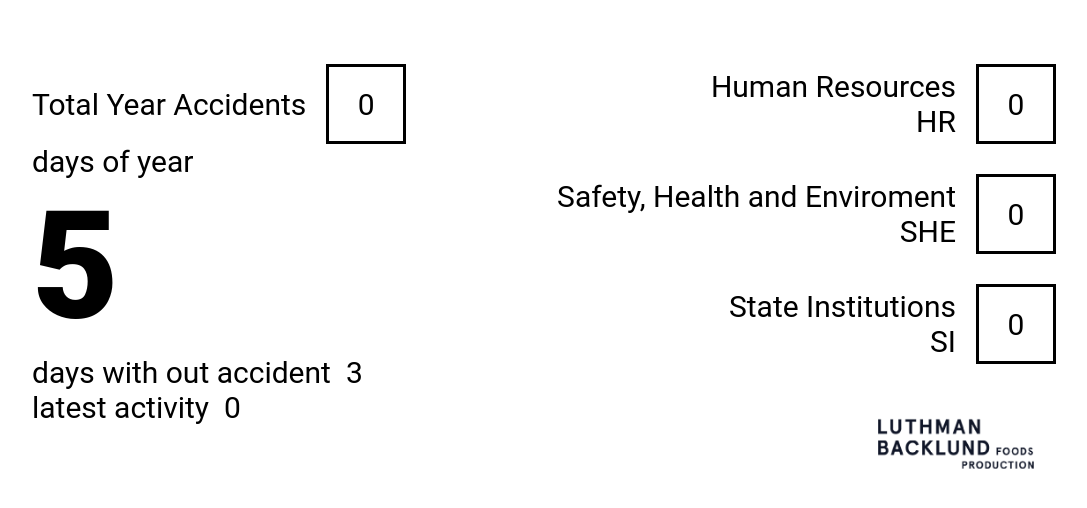
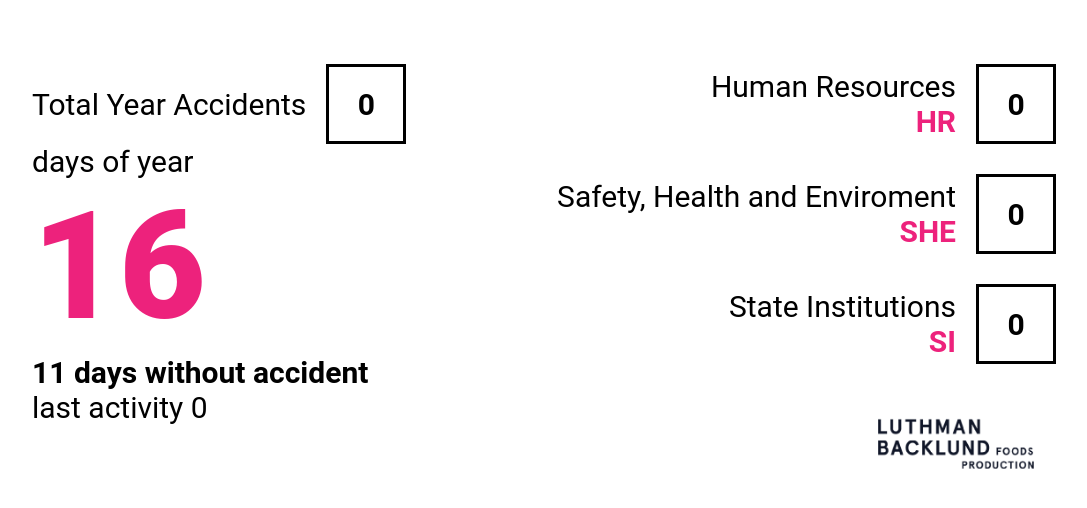
Before and after one commit to NikoDola/days-without-accident_node-express, a website: page index.html in a window 1280 px wide. Shown: the whole page, without its empty margins (96-1183 px from the left). Drawn offline with Linux system fonts and the light colour scheme.

Commit message:
gitignore

```diff
--- a/app.js
+++ b/app.js
@@ -7,6 +7,7 @@ const port = 3000;
 
 app.use(express.static('public'));
 
+const millisecondsInDay = 1000 * 60 * 60 * 24;
 let isResetting = false;
 
 let daysWithOut = 0;
@@ -111,7 +112,7 @@ app.get('/reset', (req, res) => {
     isResetting = false; // Reset the flag after writing
     console.log('After reset - lastActivity:', lastActivity, 'daysWithOut:', daysWithOut, 'hr:', hr, 'she:', she, 'si:', si);
 
-    res.send('Attribute has been reset to 0');
+    res.send('You just add a accident, if you want to edit or delete a accident please edit the memory.json file who is into the code directory');
 });
 
 app.listen(port, () => {
--- a/data.json
+++ b/data.json
@@ -1,6 +1,6 @@
 {
-  "seconds": 5,
-  "follow": 3,
+  "seconds": 16,
+  "follow": 11,
   "total": 0,
   "lastActivity": 0,
   "hr": 0,
--- a/daysWithOut.json
+++ /dev/null
@@ -1,3 +0,0 @@
-{
-  "daysWithOut": 15
-}
--- a/index.html
+++ b/index.html
@@ -21,14 +21,9 @@
                 <p>days of year</p>
                 <p class="mainCounter" id="main"></p>
             </div>
-            <div style="display: flex; gap: 15px;">
-                <p>days with out accident</p>
-                <p id="latest"></p>
-            </div>
-            <div style="display: flex; gap: 15px;">
-                <p> latest activity</p>
-                <p id="lastActivity"></p>
-            </div>
+                <p style="font-weight: 700;" id="latest"></p>
+
+            <p id="lastActivity"></p>
         </div>
         <div class="right">
             <div class="category">
--- a/memory.json
+++ b/memory.json
@@ -1,5 +1,5 @@
 {
-  "daysWithOut": 3,
+  "daysWithOut": 11,
   "total": 0,
   "lastActivity": 0,
   "hr": 0,
--- a/script.js
+++ b/script.js
@@ -6,13 +6,14 @@ async function Fetching() {
         seconds.textContent = ` ${x.seconds}`;
 
         const latest = document.getElementById('latest')
-        latest.textContent = `${x.follow}`;
+        latest.textContent = `${x.follow} days without accident`;
 
         const total = document.getElementById('total')
         total.textContent = `${x.total}`
 
         const lastActivity = document.getElementById('lastActivity')
-        lastActivity.textContent = `${x.lastActivity}`
+
+        lastActivity.textContent = ` last activity ${x.lastActivity}`
 
         const hr = document.getElementById('hr')
         hr.textContent = `${x.hr}`
--- a/style.css
+++ b/style.css
@@ -51,6 +51,7 @@ h1{
     top: 50%;
     left: 50%;
     transform: translate(-50%, -50%);
+    font-weight: 700;
 }
 
 .logo{
@@ -60,4 +61,10 @@ h1{
 .mainCounter{
     font-size: 150px;
     font-weight: 900;
+    color: #ED227C;
 }
+
+.short__name{
+    color: #ED227C;
+    font-weight: 700;
+}
```
Also changed, not shown: 2 other files.
